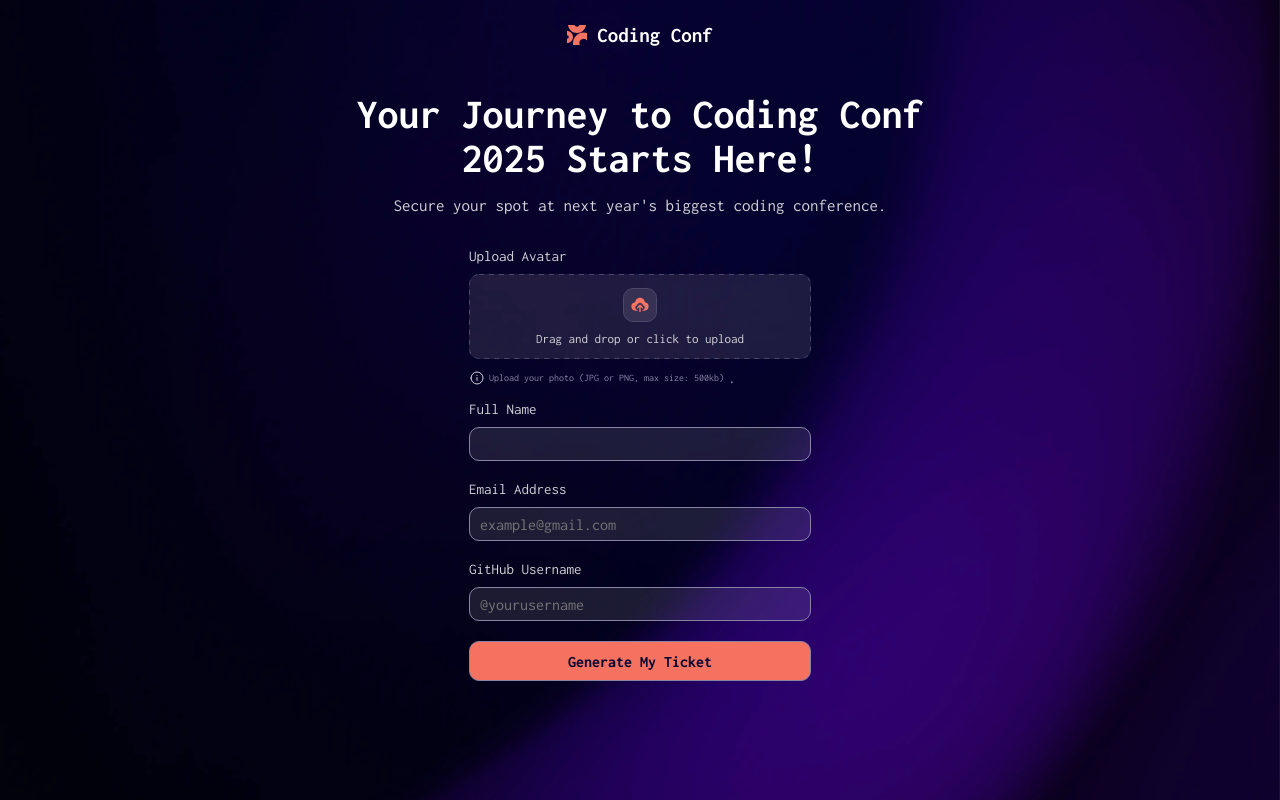
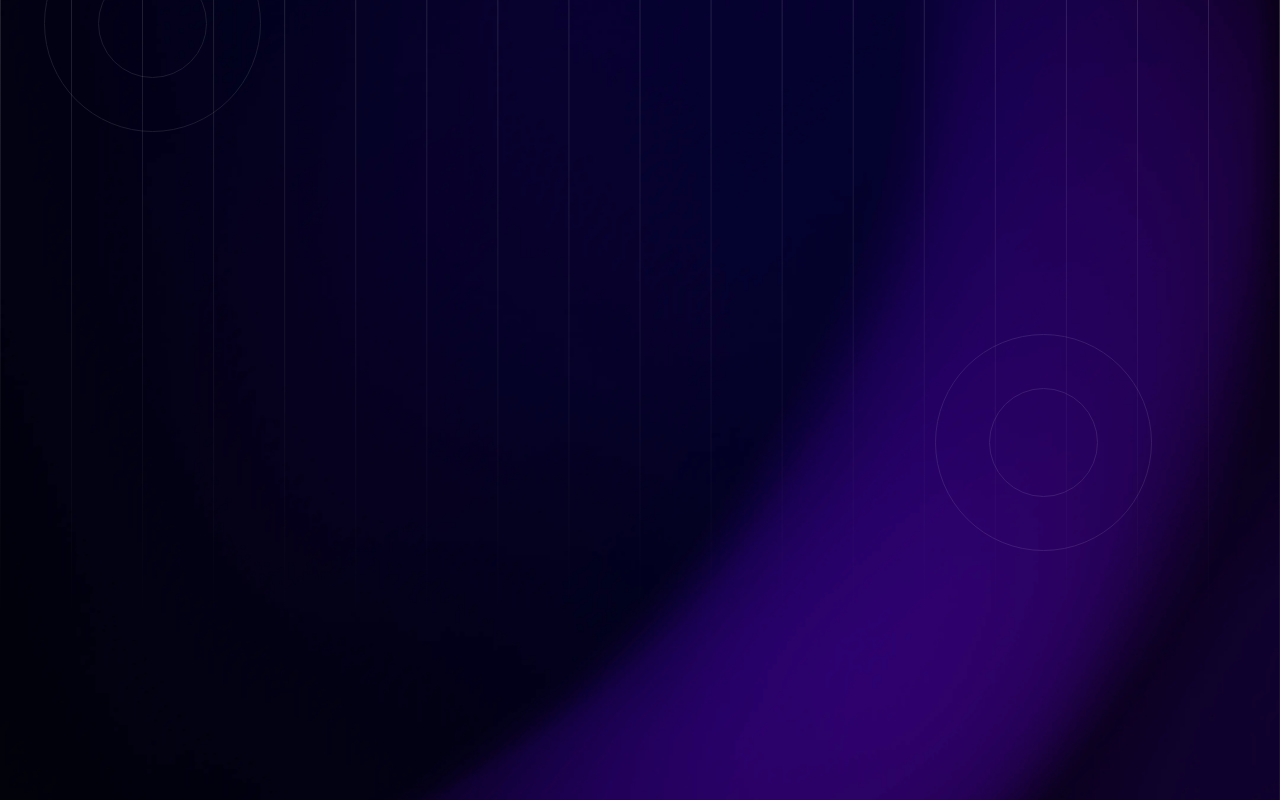
Before and after one commit to NavarroEmiliano/conference-ticket-generator-main, a React (Vite) app: page / in a window 1280 px wide. Built offline with nearby package versions, Linux system fonts and the light colour scheme.

Commit message:
bg lines

```diff
--- a/src/App.css
+++ b/src/App.css
@@ -1,9 +1,4 @@
 body {
     height: 100vh;
-    background-image: url(./assets/images/background-desktop.png);
-    background-position: center center;
-    background-repeat: no-repeat;
-    background-size: cover;
     font-family: 'Inconsolata', sans-serif;
-    color: #fff;
 }
--- a/src/App.tsx
+++ b/src/App.tsx
@@ -1,7 +1,8 @@
-import { useState } from "react";
+/* import { useState } from "react"; */
 import "./App.css";
-import Form from "./components/Form";
-import Header from "./components/Header";
+/* import Form from "./components/Form/Form"; */
+import Header from "./components/Header/Header";
+import Background from "./components/Background/Background";
 
 export interface User {
   userImg?: File | null;
@@ -11,12 +12,13 @@ export interface User {
 }
 
 function App() {
-  const [user, setUser] = useState<User>({});
+  /*   const [user, setUser] = useState<User>({}); */
 
   return (
     <>
-      <Header />
-      <Form user={user} setUser={setUser} />
+      <Background />
+      {/* <Header /> */}
+      {/* <Form user={user} setUser={setUser} /> */}
     </>
   );
 }
--- /dev/null
+++ b/src/components/Background/Background.module.css
@@ -0,0 +1,29 @@
+.bgContainer {
+    background-image: url("./../../assets/images/background-desktop.png");
+    background-position: center;
+    background-size: cover;
+    background-repeat: no-repeat;
+    position: relative;
+    width: 100%;
+    height: 100vh;
+}
+
+.bgContainer img {
+    position: absolute;
+}
+
+.bgContainer img:nth-child(1) {
+    width: 100%;
+    height: 100%;
+    object-fit: cover;
+}
+
+.bgContainer img:nth-child(2) {
+    top: -85px;
+    left: 44px;
+}
+
+.bgContainer img:nth-child(3) {
+    top: 334px;
+    right: 10%;
+}
--- /dev/null
+++ b/src/components/Background/Background.tsx
@@ -0,0 +1,15 @@
+import styles from "./Background.module.css";
+import linesSvg from "../../assets/images/pattern-lines.svg";
+import circleSvg from "../../assets/images/pattern-circle.svg";
+
+const Background = () => {
+  return (
+    <div className={styles.bgContainer}>
+      <img src={linesSvg} alt="" />
+      <img src={circleSvg} alt="" />
+      <img src={circleSvg} alt="" />
+    </div>
+  );
+};
+
+export default Background;
--- a/src/components/Form.tsx
+++ b/src/components/Form/Form.tsx
@@ -2,7 +2,7 @@ import styles from "./Form.module.css";
 import uploadIcon from "../assets/images/icon-upload.svg";
 import infoIcon from "../assets/images/icon-info.svg";
 import { ChangeEvent, useState } from "react";
-import { User } from "../App";
+import { User } from "../../App";
 
 const Form = ({
   setUser,
@@ -11,7 +11,7 @@ const Form = ({
   setUser: React.Dispatch<React.SetStateAction<User>>;
   user: User;
 }) => {
-  const [errorMessage, setErrorMessage] = useState<string | null>(null);
+/*   const [errorMessage, setErrorMessage] = useState<string | null>(null); */
 
   const handleChange = (e: ChangeEvent<HTMLInputElement>) => {
     const { name, value, files, type } = e.target;
--- a/src/components/Header.tsx
+++ b/src/components/Header/Header.tsx
@@ -1,5 +1,5 @@
 import "./Header.module.css";
-import logoMark from "../assets/images/logo-mark.svg";
+import logoMark from "../../assets/images/logo-mark.svg";
 
 const Header = () => {
   return (
```
Also changed, not shown: src/components/Form/Form.module.css (renamed from src/components/Form.module.css), src/components/Header/Header.module.css (renamed from src/components/Header.module.css).
